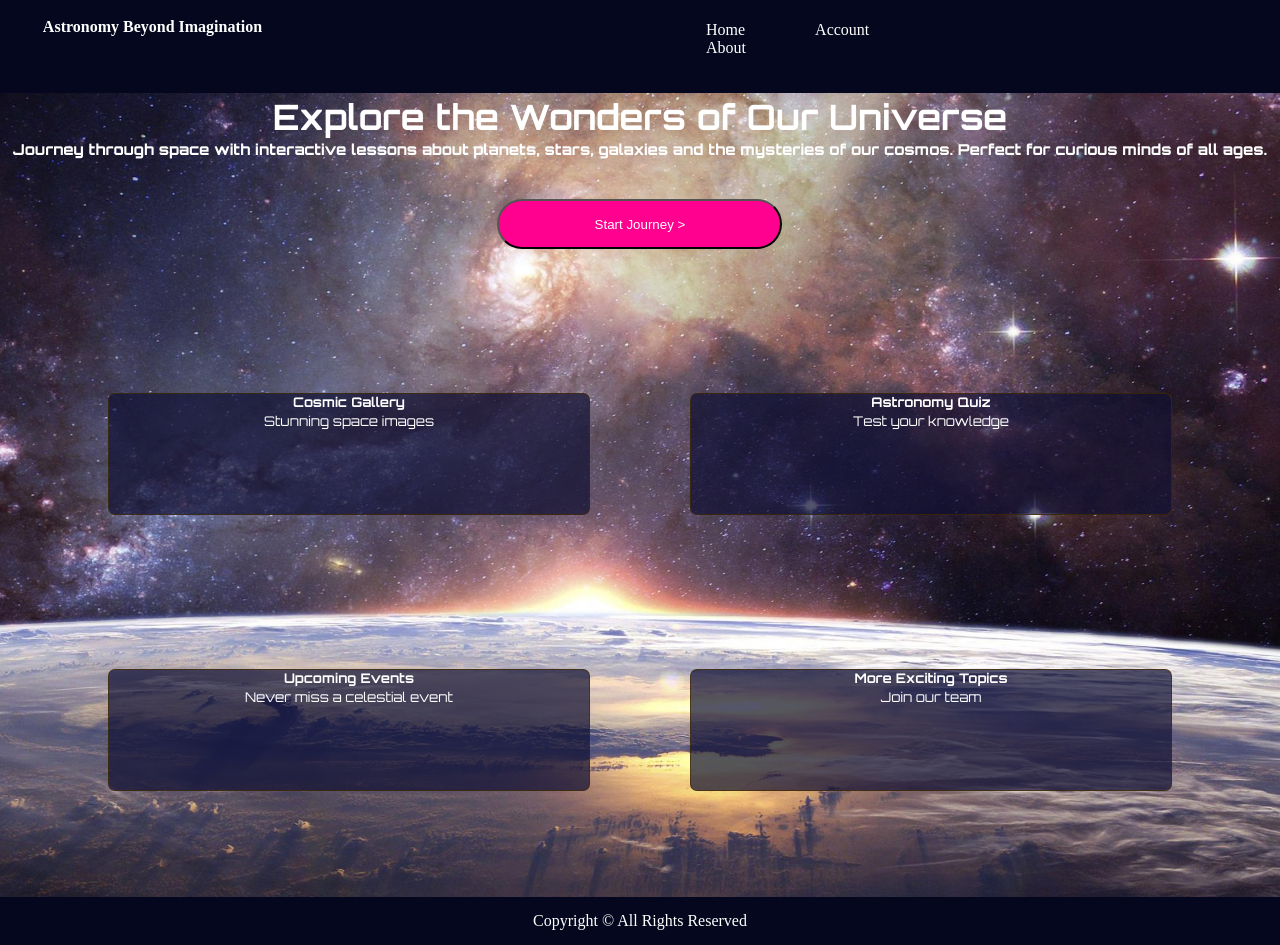
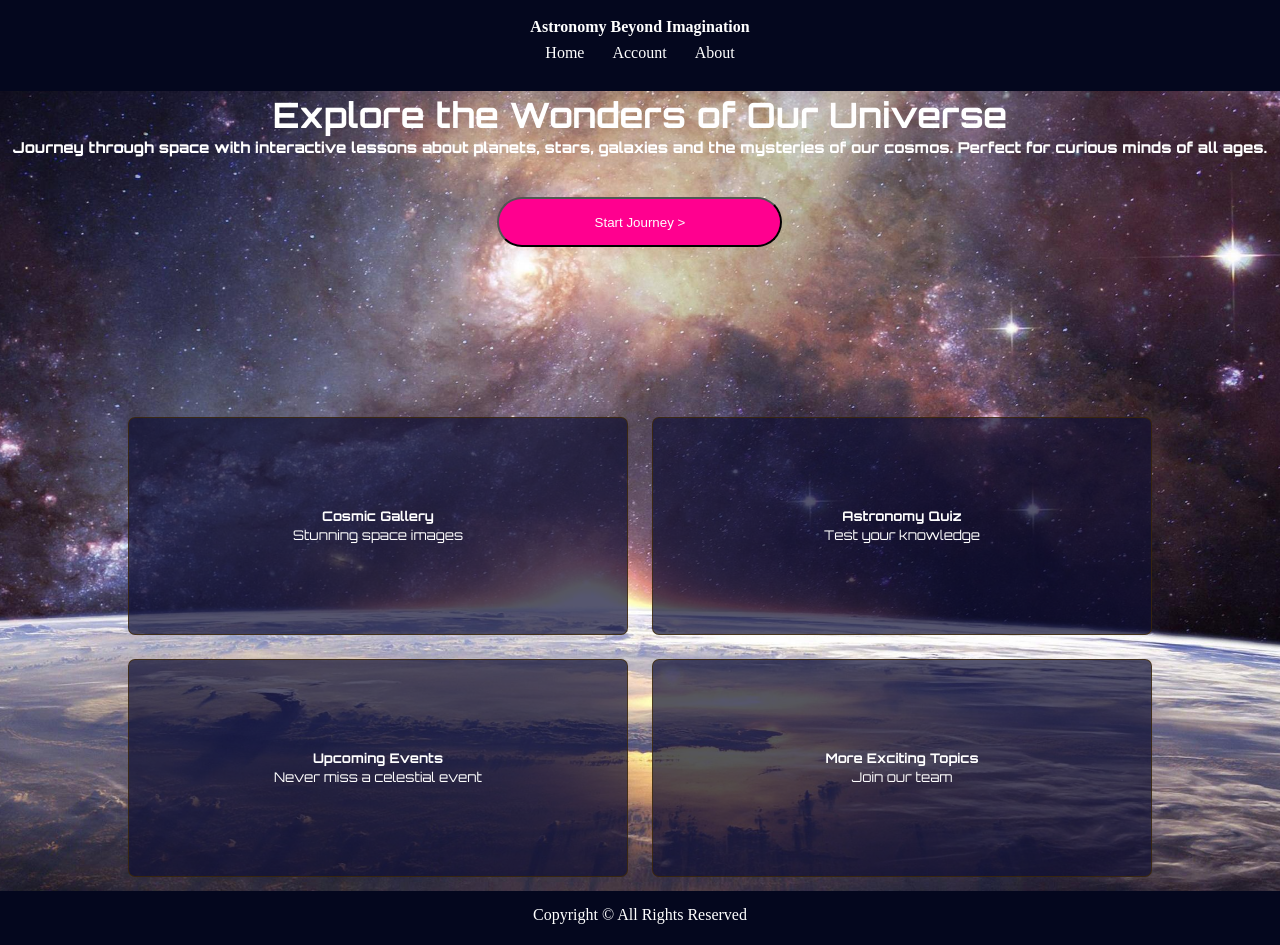
Before and after one commit to ayush102007-sys/astronomy_beyond_imagination, a Flask app: page / in a window 1280 px wide. After the commit the page ends 924 px from the top, so only its background shows below. Run offline with Flask 3, Linux system fonts and the light colour scheme.

Commit message:
Responsive Background

```diff
--- a/static/style.css
+++ b/static/style.css
@@ -6,16 +6,20 @@
 header{
     background-color: rgb(4, 7, 30);
     color: white;
-    padding: 18px 990px 21px 15px;
+    padding: 18px 15px 21px;
+}
+
+nav{
+    display: flex;
+    flex-wrap: wrap;
+    justify-content: center;
+    gap: 12px;
 }
 
 .nav{
     color: white;
     text-decoration: solid;
-    position: relative;
-    left: 658px;
-    padding: 33px;
-    bottom: 15px;
+    padding: 8px;
 }
 
 footer{
@@ -33,6 +37,9 @@ footer{
         flex-wrap: wrap;
         justify-content: center;
         min-height: 100vh;
+        min-height: 100svh;
+        width: 100%;
+        box-sizing: border-box;
         background-image: url('/static/images/home2.jpg');
         background-size: cover;
         background-repeat: no-repeat;
@@ -46,6 +53,7 @@ footer{
 }
 .list{
     min-height: 100vh;
+        min-height: 100svh;
         background-image: url('/static/images/gallery.jpg');
         background-size: cover;
         background-repeat: no-repeat;
@@ -65,12 +73,16 @@ footer{
 .b1, .b2{
     border: 1px solid rgb(67 43 0 / 70%);
     background-color: rgba(15, 15, 51, 0.7);
-    width: 60vh;
-    height: 15vh;
-    overflow: hidden;
-    margin: 50px;
+    width: min(90%, 500px);
+    min-height: 100px;
+    box-sizing: border-box;
+    margin: 12px;
+    padding: 16px;
     border-radius: 7px;
     text-align: center;
+    display: flex;
+    flex-direction: column;
+    justify-content: center;
 }
 
 .b1 a, .b2 a{
@@ -118,6 +130,7 @@ footer{
 }
 .info{
         min-height: 100vh;
+        min-height: 100svh;
         background-image: url('/static/images/info3.jpg');
         background-size: cover;
         background-repeat: no-repeat;
@@ -138,11 +151,23 @@ footer{
 
 .events-page{
         min-height: 100vh;
+        min-height: 100svh;
         background-image: url('/static/images/events3.jpg');
         color: white;
         background-size: cover;
         background-repeat: no-repeat;
         background-position: right;
+}
+
+@media (max-width: 600px){
+    .events-page{
+        background-position: center;
+    }
+
+    .dashboard input[type="submit"]{
+        max-width: 100%;
+        box-sizing: border-box;
+    }
 }
 
 .events-eyebrow{
--- a/templates/base.html
+++ b/templates/base.html
@@ -61,9 +61,8 @@
                     <h5>More Exciting Topics</h5>
                     <p><small>Join our team</small></p>
                 </div>
-
+    </div>
     </main>
-    </div>
 
     {% endblock %}
 
```
